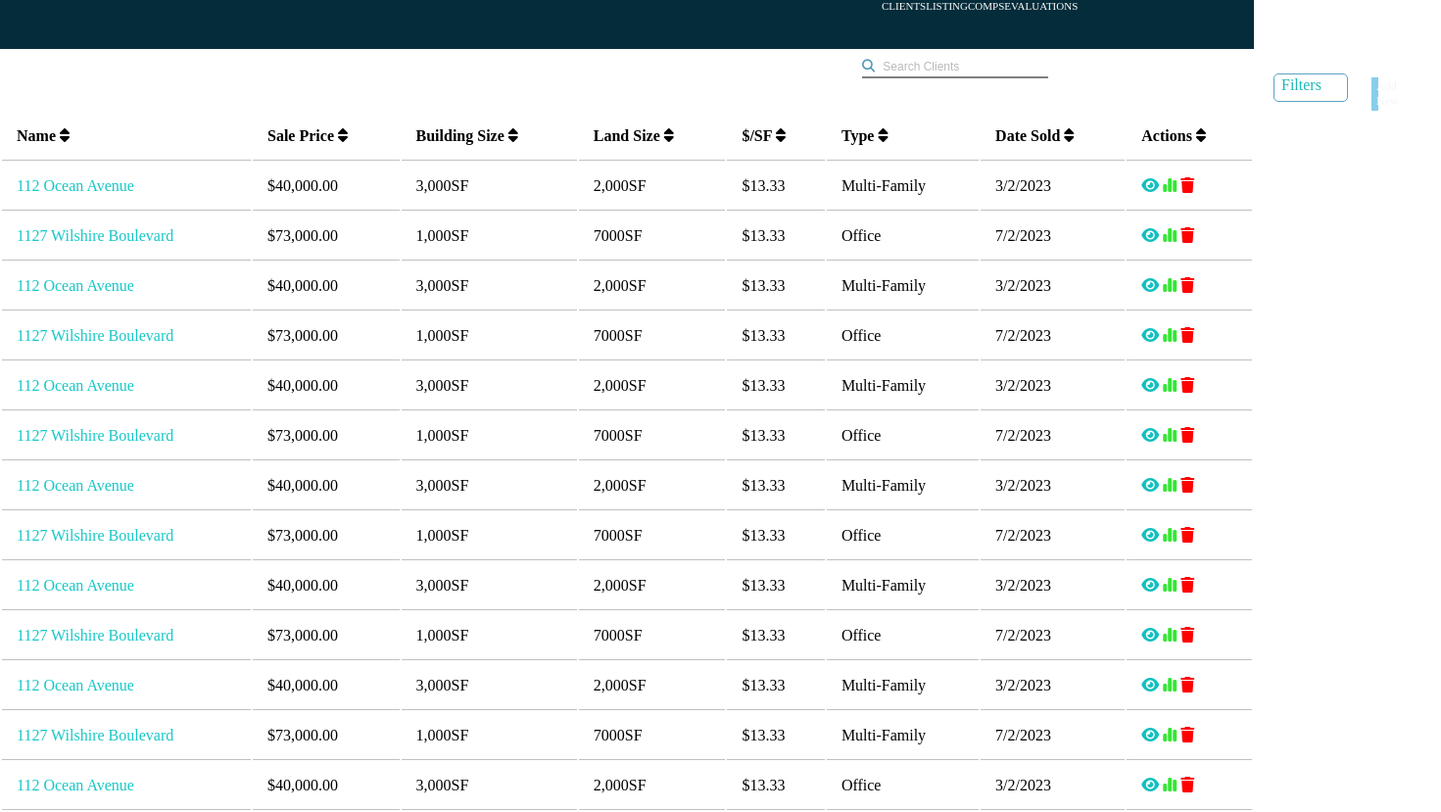
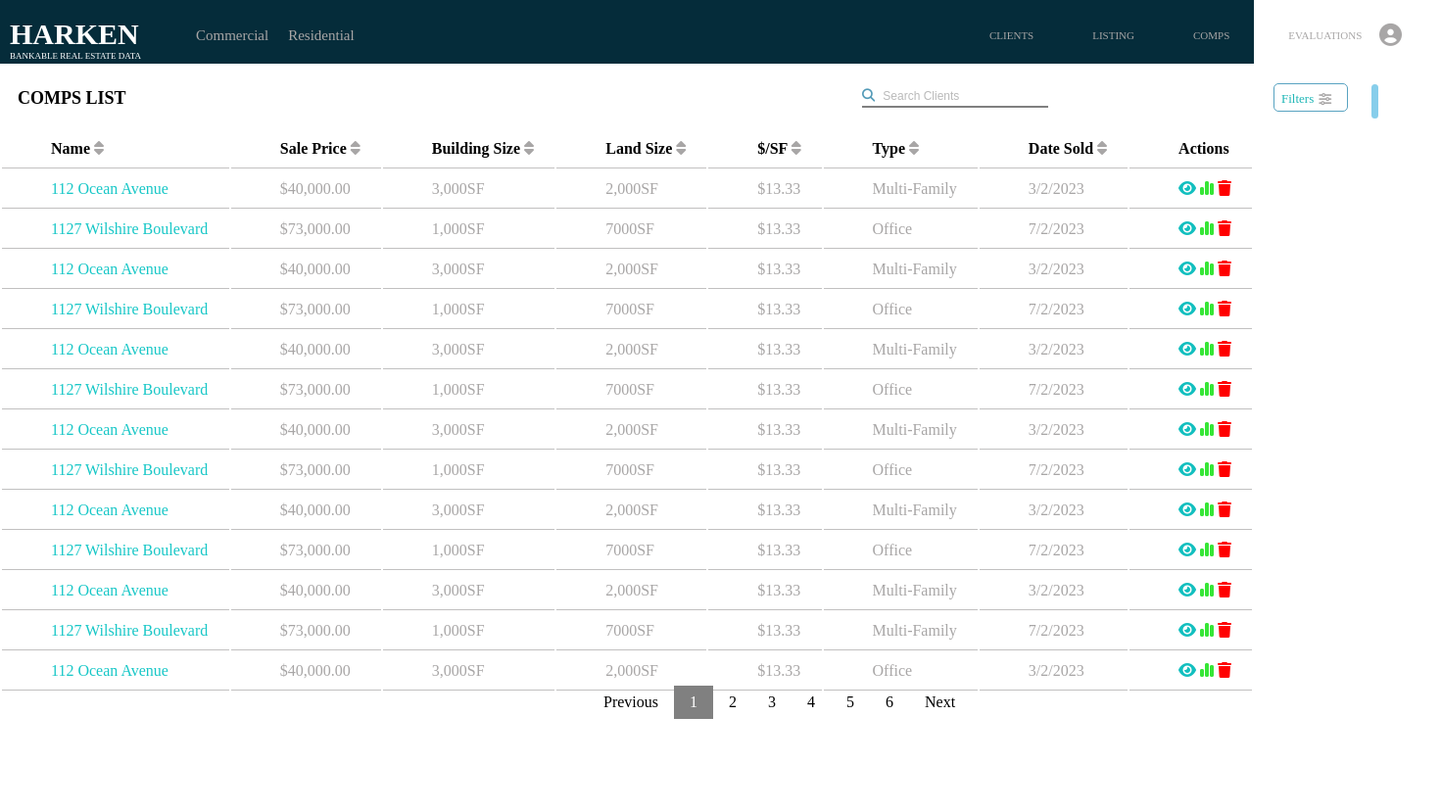
Before and after one commit to Shubham2670/htmllogin, a plain HTML site: page student-form/Table.html in a window 1280 px wide. Shown: the whole page at 98% size, 1471 px wide, since content can reach past the window. After the commit the page ends 800 px from the top, so only its background shows below. Drawn offline with Linux system fonts and the light colour scheme.

Commit message:
today table change

```diff
--- a/student-form/Table.css
+++ b/student-form/Table.css
@@ -1,16 +1,22 @@
 *{
     font-family: 'Roboto Flex' sans-serif;
+    color: rgb(168, 166, 166);
+
 }
+
 table, th, td {
     border:none
   }
   th ,td{
-    padding: 15px;
+    padding: 10px;
+    padding-right: 20px;
+    padding-left: 50px;
     text-align: center;
   }
  th{
     border-bottom: 1px solid rgb(195, 193, 193);
     text-align: left;
+    color: black;
  }
 
 .title{
@@ -42,6 +48,7 @@ td{
 .texts1{
 
     margin-left: 880px;
+    margin-top: 15px;
 }
 .texts{
   border: none;
@@ -62,32 +69,71 @@ button{
     font-weight: 545;
     opacity: 0.5;
 }
+.comps{
+    position: absolute;
+    top: 90px;
+    left: 18px;
+    font-size: 18px;
+    font-weight: bold;
 
+}
+.comps p{
+    color: black;
+}
+.user{
+    position: absolute;
+    left: 88rem;
+    top: 24px;
+    color: green;
+}
+.sup{
+    margin-top: -18px;
+    margin-left: 26px;
+    font-size: 12px;
+    color: white;
+}
+
+.fa-circle-user{
+    font-size: 23px;
+}
 .fill{
     display: flex;
     width: 60px;
     height: 12px;
     margin-left: 1300px;
-    margin-top: -15px;
+    margin-top: -35px;
+    margin-bottom: 20px;
     border:1px solid;
     border-color: rgb(88, 163, 193);
     border-radius: 5px;
     padding: 7px;
-    padding-bottom: 8px;
+    padding-bottom:8px;
+    font-size: 13px;
+}
+.fill p{
+    padding-top: 5px;
 }
 .fill2{
     display: flex;
     margin-left: 1400px;
-    margin-top: -25px;
-    color: rgb(242, 245, 247);
+    margin-top: -48px;
+    margin-bottom: 10px;
+    color: rgb(43, 119, 150);
     background-color: skyblue;
     margin-right: 50px  ;
     padding: 2px;
     padding-left: 5px;
+    border-radius: 4px;
 }
 .fill2 p{
-    font-size:12px ;
+    margin-top: 4px;
+    padding: 2px;
+    padding-bottom: 3px;
+    margin-left: 2px;
+    font-size:10px;
+    color: white;
 }
+
 .fill p{
     color: rgb(30, 182, 182);
     margin-top: -5px;
@@ -102,19 +148,90 @@ button{
 }
 .topnav1{
     background-color: #052c3a;
-    height: 50px;
-
+    height: 65px;
 }
 .Clients{
-    margin-top: 10;
+    display: flex;
+    margin: -50px;
+    margin-top: 30px;
+    margin-left: 110px;
 }
 .topnav{
     display:flex;
-    justify-content: space-between;
-
         margin-left: 900px;
         margin-right:200px;
         color: white;
         font-size: 11px;
 
 }
+.top{
+    position: absolute;
+    top: 18px;
+    left: 10px;
+}
+.harken{
+    font-size: 30px;
+     color: white;
+}
+.bank{
+    font-size: 9px;
+    color: white;
+}
+.slider{
+    margin-left: 5px;
+    margin-top: 1px;
+    color: skyblue;
+}
+.top1{
+   position: absolute;
+   top: 18px;
+   left: 190px;
+   color: white;
+   display: flex;
+
+}
+.para3{
+   margin-left: 10px;
+   font-size: 15px;
+   margin-top: 10px;
+}
+.para4{
+    margin-left: 20px;
+    font-size: 15px;
+    margin-top: 10px;
+}
+
+
+/* PAgination ...........*/
+
+.pagination{
+    position: absolute;
+    top: 700px;
+    left: 600px;
+}
+
+  .pagination a {
+    color: black;
+    float: left;
+    padding: 8px 16px;
+    text-decoration: none;
+  }
+
+  .pagination a.active {
+    background-color: grey;
+    color: white;
+  }
+
+  .pagination a:hover:not(.active) {background-color: #ddd;}
+
+
+  .arrow {
+    border: solid white;
+    border-width: 0 3px 3px 0;
+    display: inline-block;
+    padding: 3px;
+  }
+  .down {
+    transform: rotate(45deg);
+    -webkit-transform: rotate(45deg);
+  }
--- a/student-form/Table.html
+++ b/student-form/Table.html
@@ -12,6 +12,17 @@
 </head>
 <body>
     <div class="main">
+        <div class="top">
+            <h1 class="harken">HARKEN</h1>
+            <p class="bank">BANKABLE REAL ESTATE DATA</p>
+        </div>
+        <div class="top1">
+            <p class="para3">Commercial</p>
+            <p class="para4">Residential</p>
+        </div>
+        <div>
+
+        </div>
         <div class="topnav1">
             <div class="topnav">
                 <a class="Clients" >CLIENTS</a>
@@ -19,24 +30,33 @@
                 <a  class="Clients" >COMPS</a>
                 <a   class="Clients">EVALUATIONS</a>
               </div>
+            </div>
+            <div class="comps">
+                <p>COMPS LIST</p>
+             </div>
+             <div class="user">
+                <p><i class="fa-solid fa-circle-user"></i></p>
+                <p class="sup">SUPER AD... <i class="arrow down"></i>   </p>
 
-            </div>
+             </div>
             <div class="texts1">
                 <button type="submit"><i class="fa fa-search"><input class="texts" type="text" placeholder="Search Clients" name="search"></i></button>
               </div>
               <div class="fill">
                 <p>Filters</p>
+                <span class="slider"><i class="fa-solid fa-sliders"></i></span>
               </div>
               <div class="fill2">
-                 <p>Add New</p>
+                 <p>Add New</p><p style="color: white; font-size: 20px; margin-top: -2px;">+</p>
               </div>
+
 
 
         <div class="main1">
             <table style="width: 100%">
                 <tr>
                     <th>Name
-                        <i class="fa-solid fa-sort"></i>
+                        <i  class="fa-solid fa-sort"></i>
                     </th>
                     <th>Sale Price
                         <i class="fa-solid fa-sort"></i>
@@ -57,7 +77,6 @@
                         <i class="fa-solid fa-sort"></i>
                     </th>
                     <th>Actions
-                        <i class="fa-solid fa-sort"></i>
                     </th>
                 </tr>
                 <tr>
@@ -232,6 +251,16 @@
                     </td>
                 </tr>
             </table>
+            <div class="pagination">
+                <a href="#">Previous</a>
+                <a class="active" href="#">1</a>
+                <a  href="#">2</a>
+                <a href="#">3</a>
+                <a href="#">4</a>
+                <a href="#">5</a>
+                <a href="#">6</a>
+                <a href="#">Next</a>
+              </div>
         </div>
     </div>
     </body>
```
